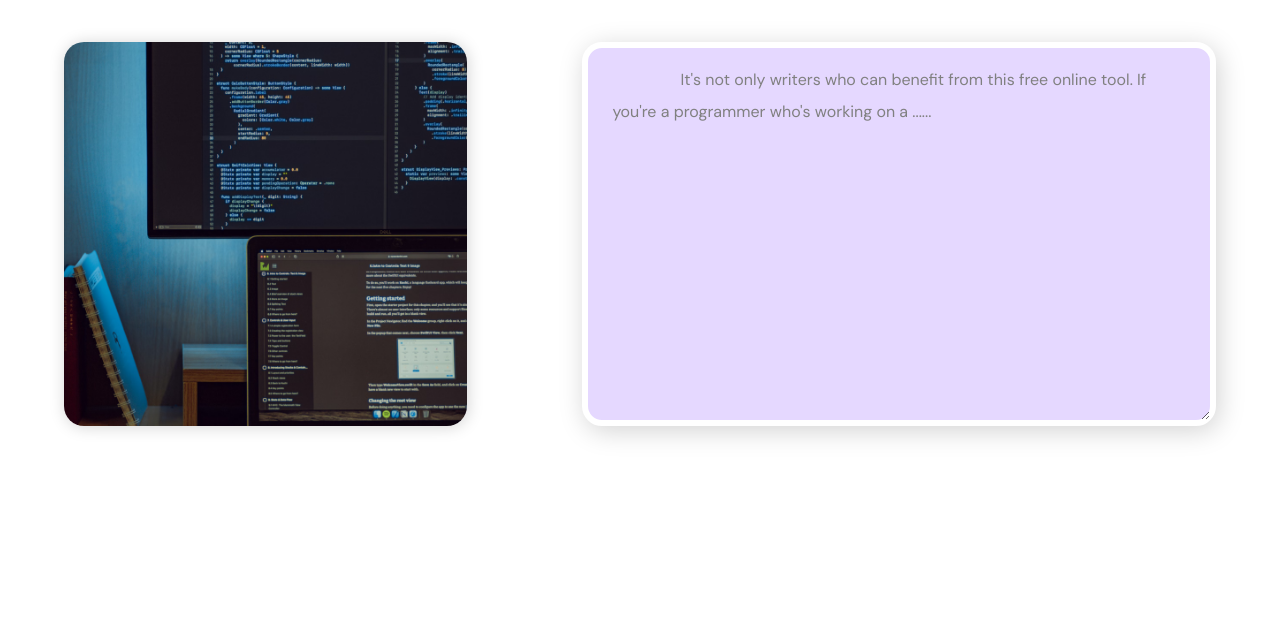
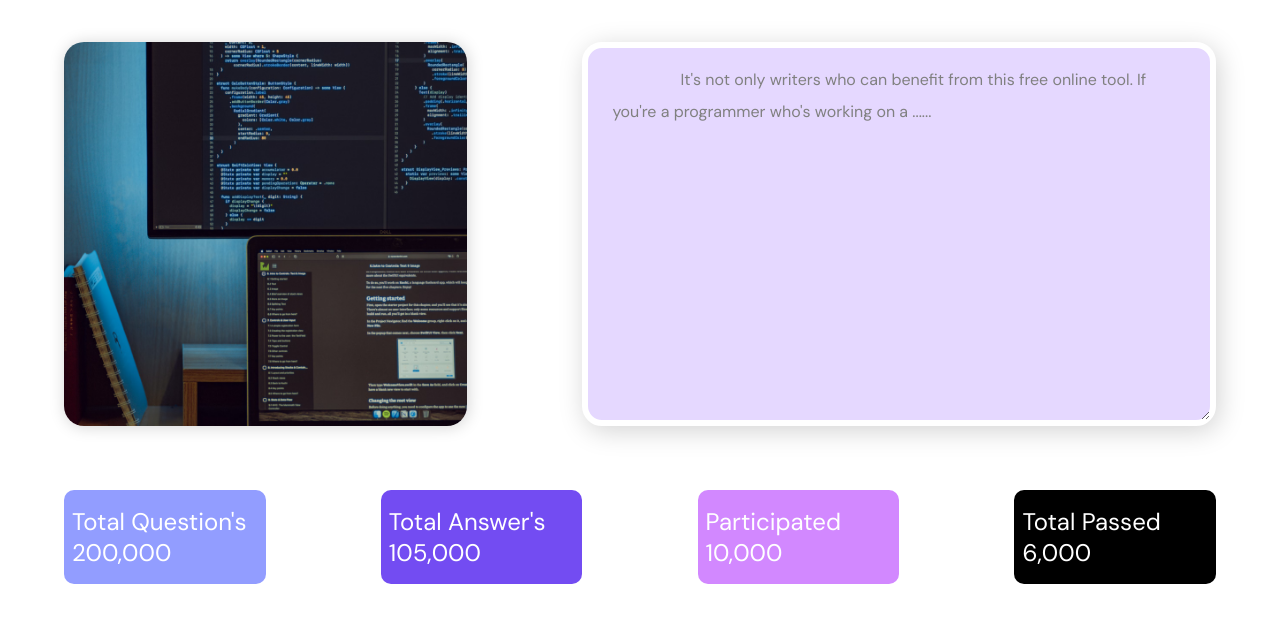
Before and after one commit to Shivendra490/dappr-view, a plain HTML site: page index.html in a window 1280 px wide. Shown: the part 78-700 px from the top of the page. Drawn offline with Linux system fonts and the light colour scheme.

Commit message:
que-boxes

```diff
--- a/index.html
+++ b/index.html
@@ -43,7 +43,24 @@
         </div>
       </section>
 
-
+      <section class="que-ans-wrapper">
+        <div class="box">
+            <p>Total Question's</p>
+            <p>200,000</p>
+        </div>
+        <div class="box">
+            <p>Total Answer's</p>
+            <p>105,000</p>
+        </div>
+        <div class="box">
+            <p>Participated</p>
+            <p>10,000</p>
+        </div>
+        <div class="box">
+            <p>Total Passed</p>
+            <p>6,000</p>
+        </div>
+      </section>
     </main>
   </body>
 </html>
--- a/style.css
+++ b/style.css
@@ -125,3 +125,44 @@
     /* box-shadow: 0px -25px -20px -20px rgba(0, 0, 0, 0.45); */
 
 }
+
+
+/* middle */
+
+.que-ans-wrapper{
+    display:flex;
+    justify-content: space-between;
+    gap:10%;
+    flex-wrap: wrap;
+    margin-top:5vw;
+}
+
+.que-ans-wrapper .box{
+    flex:1 0 200px;
+    background-color: grey;
+    color:white;
+    padding:1rem .5rem;
+    /* display:flex;
+    flex-direction: column; */
+    /* gap:.3rem; */
+    border-radius: 10px;
+    font-Size:1.5rem;
+    margin-bottom:2vw;
+/* line-height:51.82px */
+}
+
+.que-ans-wrapper .box:first-child{
+    background-color: #929DFF;
+}
+
+.que-ans-wrapper .box:nth-child(2){
+    background-color:#734CF2;
+}
+
+.que-ans-wrapper .box:nth-child(3){
+    background-color: #D288FF;
+}
+
+.que-ans-wrapper .box:last-child{
+    background-color: #000000;
+}
```
